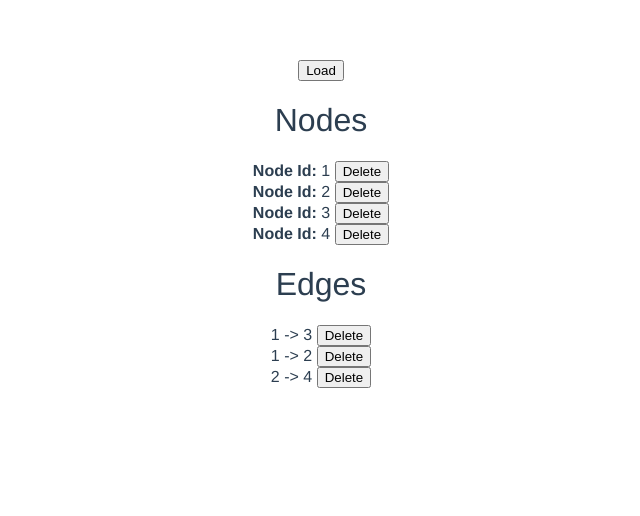
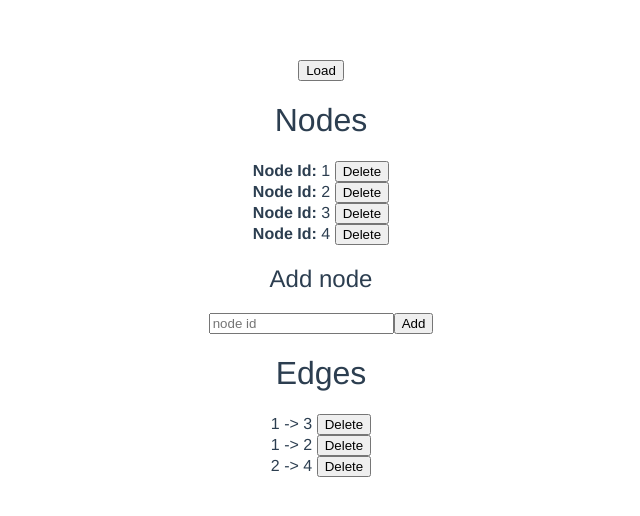
Before and after one commit to alephnan/30mins2, a Vue app: page / in a window 1280 px wide. Shown: the top 516 px of the page, without its empty margins (319-959 px from the left). Built offline with nearby package versions, Linux system fonts and the light colour scheme.

Commit message:
Add form to add node

```diff
--- a/src/components/HelloWorld.vue
+++ b/src/components/HelloWorld.vue
@@ -15,6 +15,11 @@
         </button>
       </li>
     </ul>
+    <h2>Add node</h2>
+    <input v-model="nodeid" placeholder="node id">
+    <button @click="addNode()">
+        Add
+    </button>
 
     <h1>Edges</h1>
     <ul>
@@ -37,6 +42,7 @@ export default {
   data() {
     return {
       msg: 'Welcome to Your Vue.js App',
+      nodeid: '',
     };
   },
   watch: {
@@ -58,6 +64,10 @@ export default {
     },
   },
   methods: {
+    addNode() {
+      store.commit('addnode', this.$data.nodeid);
+      this.$data.nodeid = '';
+    },
     deleteNode(node) {
       store.commit('deletenode', node.id);
     },
--- a/src/store/index.js
+++ b/src/store/index.js
@@ -20,6 +20,11 @@ export default new Vuex.Store({
     upToDate: false,
   },
   mutations: {
+    addnode(state, nodeid) {
+      const label = nodeid.toString();
+      state.nodes.push({ id: nodeid, label });
+      state.upToDate = false;
+    },
     increment(state) {
       state.count++;
     },
```
